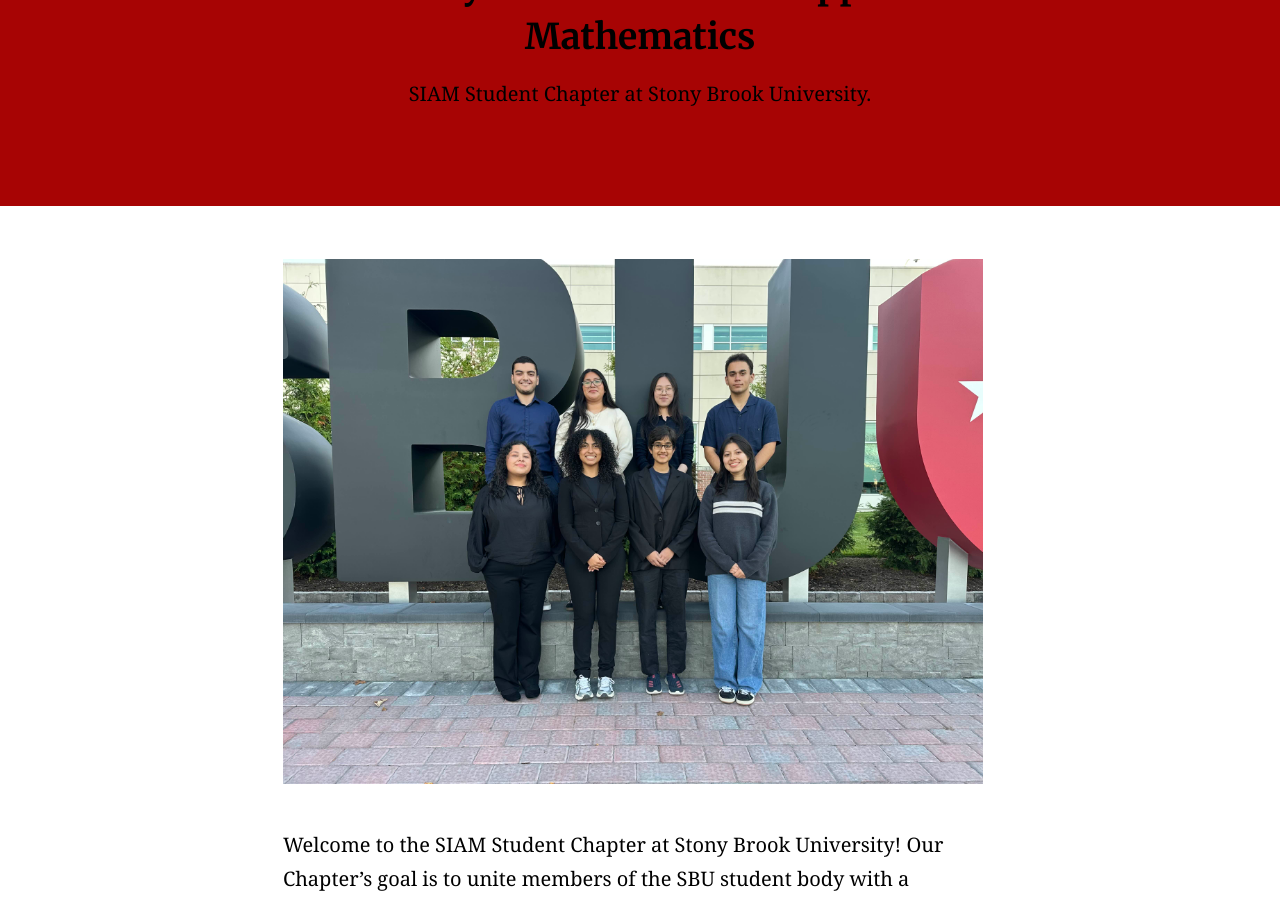
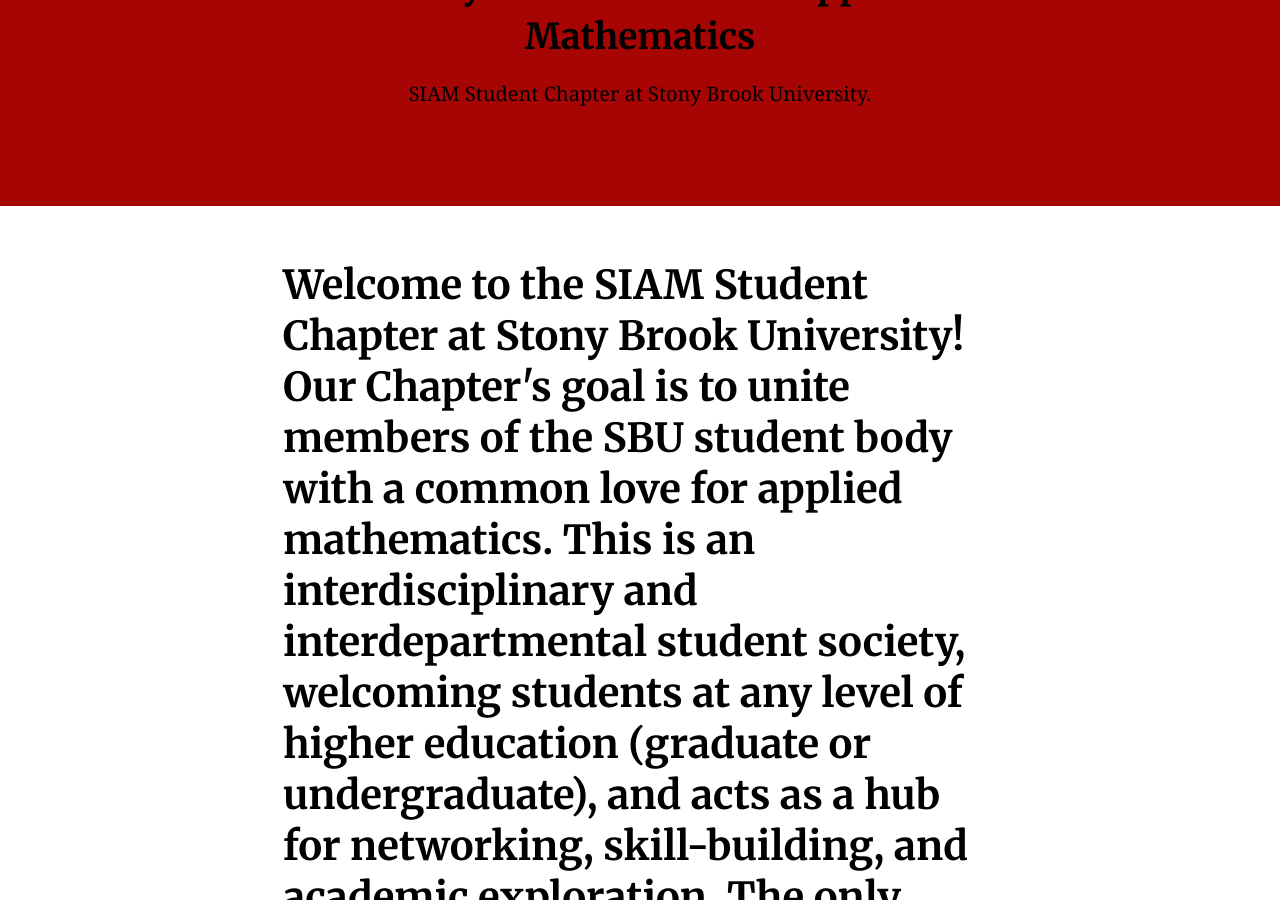
Before and after one commit to siamsc-sbu/siamsc-sbu.github.io, a Jekyll site: the page built from index.md, in a window 1280 px wide and 900 px high, scrolled down 218 px. Built offline with Jekyll 4.4.1, drawn with Linux system fonts in a browser that asks for light colours; some of the changed text lies outside the part shown.

Commit message:
Update index.md

```diff
--- a/index.md
+++ b/index.md
@@ -6,12 +6,13 @@ feature_text: |
   SIAM Student Chapter at Stony Brook University.
 image: /assets/logos/new_siam_logo.png
 ---
-
-<img align = "center" src= "/assets/Chosen Picture (1).jpg" width= "700" height = "700"/>
-
-Welcome to the SIAM Student Chapter at Stony Brook University! Our Chapter's goal is to unite members of the SBU student body with a common love for applied mathematics.
+<div class = "pic--hero">
+  <div class = "hero-overlay">
+    <h1> Welcome to the SIAM Student Chapter at Stony Brook University! Our Chapter's goal is to unite members of the SBU student body with a common love for applied mathematics.
 
 This is an interdisciplinary and interdepartmental student society, welcoming students at any level of higher education (graduate or undergraduate), and acts as a hub for networking, skill-building, and academic exploration. The only prerequisite to come to meetings and events is a curiosity for any application of math!
 
 
-If you're interested in joining the Chapter or want to receive updates on future meetings and events, please send an email to [siam_student_chapter@stonybrook.edu](siam_student_chapter@stonybrook.edu)
+If you're interested in joining the Chapter or want to receive updates on future meetings and events, please send an email to [siam_student_chapter@stonybrook.edu](siam_student_chapter@stonybrook.edu) </h1>
+  </div>
+</div>
```
